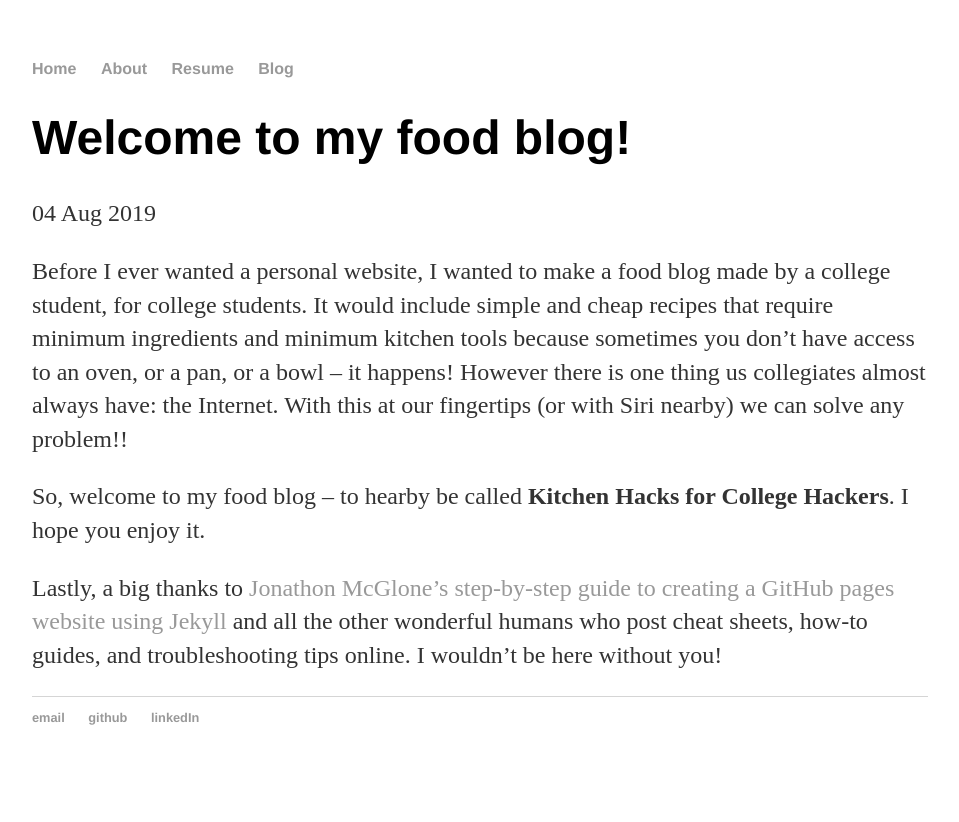
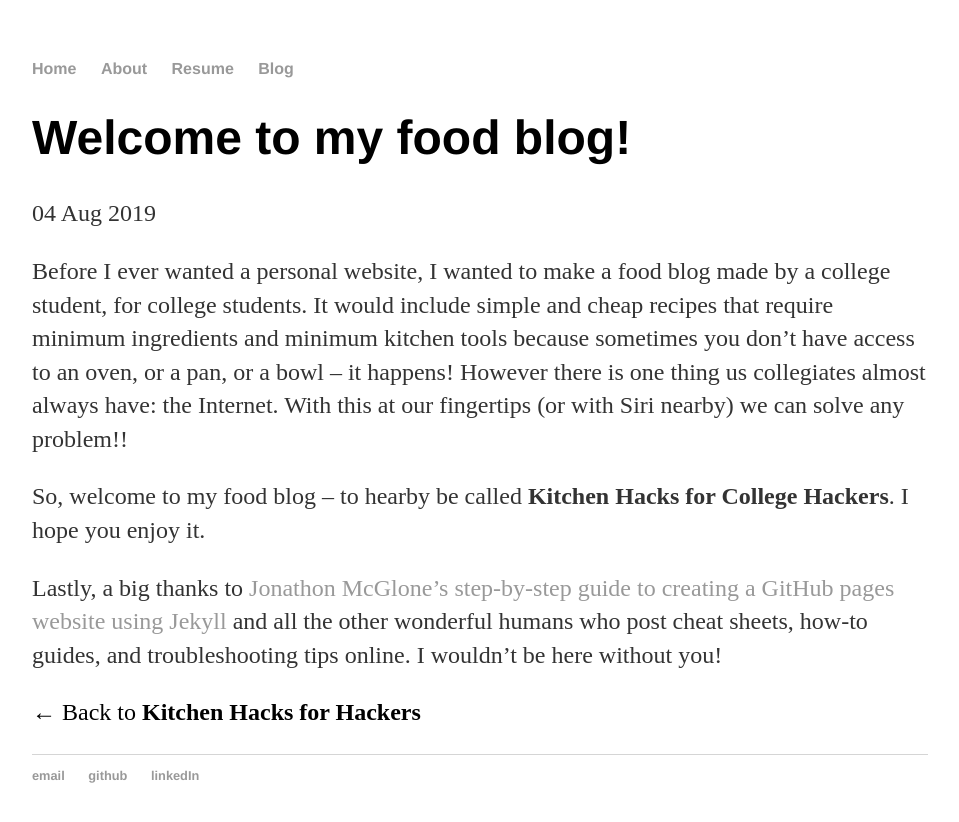
Before and after one commit to bmcgovern007/bmcgovern007.github.io, a Jekyll site: the page built from _posts/2019-08-04-brianna-mcgovern-site-launched.md, in a window 1280 px wide. Shown: the top 822 px of the page, without its empty margins (160-1119 px from the left). Built offline with Jekyll 4.4.1, drawn with Linux system fonts in a browser that asks for light colours.

Commit message:
back-to-blog

```diff
--- a/_layouts/post.html
+++ b/_layouts/post.html
@@ -7,3 +7,5 @@ layout: default
 <div class="post">
   {{ content }}
 </div>
+
+<p class="blog">&#8592 Back to <strong>Kitchen Hacks for Hackers</strong></p>
--- a/css/main.css
+++ b/css/main.css
@@ -1,68 +1,3 @@
-/* bmcgovern007.github.io/
- CSS Style Sheet */
-/*
-.primary {
-    background-color: #F5F5F5;
-}
-
-.secondary {
-    background-color: #D8D8D8;
-}
-
-.accent {
-    background-color: #A9A9A9;
-}
-
-
-
-footer {
-    position: fixed;
-    bottom: 10px;
-    width: 100%;
-    text-align: center;
-    border: 3px solid white;
-}
-
-/** {
-    box-sizing: border-box;
-}
-
-nav * {
-    display: inline;
-}
-
-nav {
-    position: fixed;
-    top: 10px;
-    width: 100%;
-}*/
-/*
-a {
-    color: white;
-    display: block;
-    padding: 8px;
-    text-decoration: none;
-}
-
-a:link, a:visited, p.secondary {
-    display: block;
-    width: 120px;
-    font-weight: bold;
-    text-align: center;
-    padding: 4px;
-    text-decoration: none;
-    text-transform: uppercase;
-}
-
-a:hover, a:active {
-    background-color: #A9A9A9;
-}
-
-p.smallfont {
-    font-family: Arial;
-    font-size: 16px;
-} */
-
 body {
     margin: 60px auto;
     width: 70%;
@@ -106,3 +41,7 @@ ul.posts {
 ul.posts li {
     list-style: none;
 }
+
+p.blog {
+    color: #000000
+}
```
